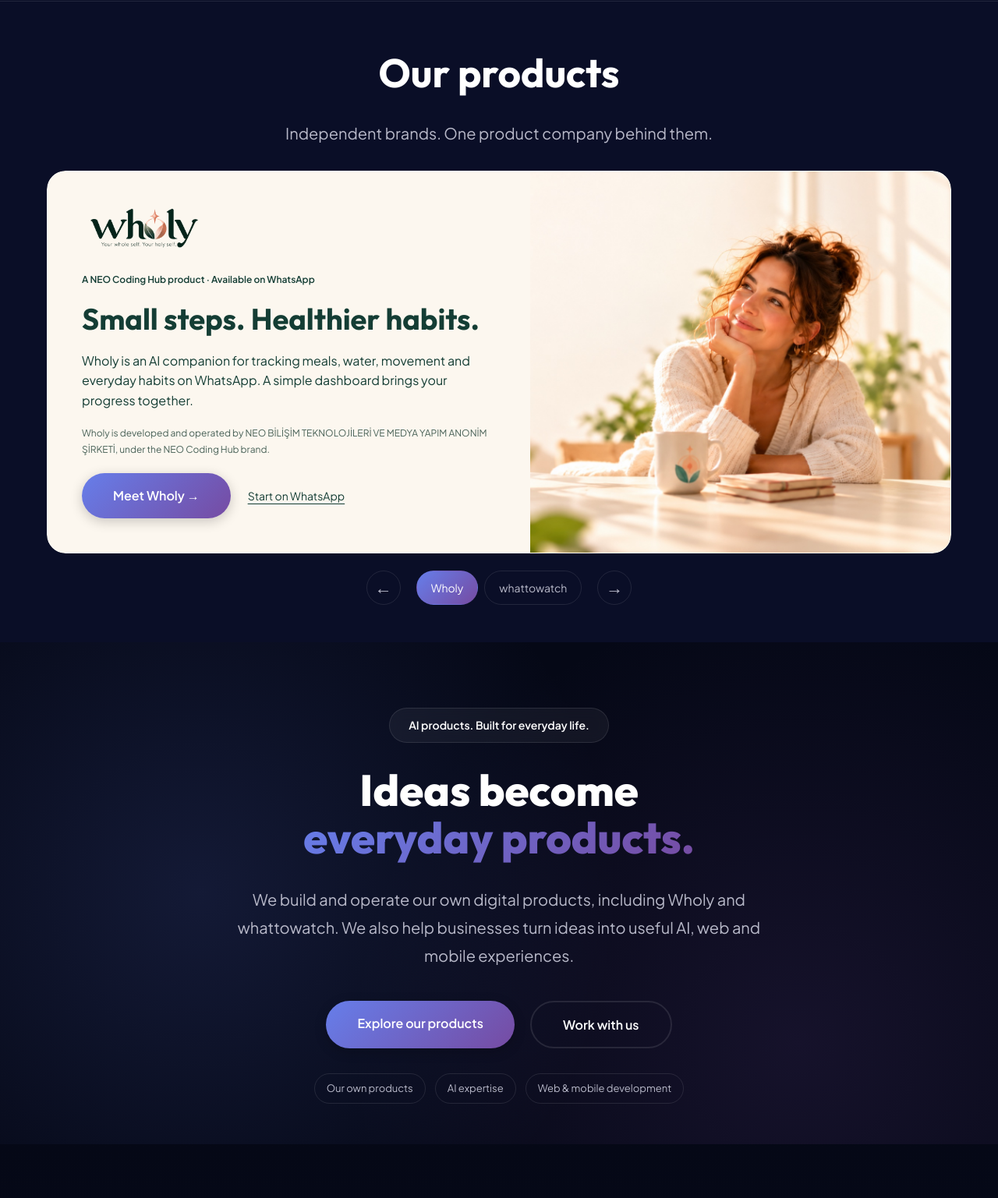
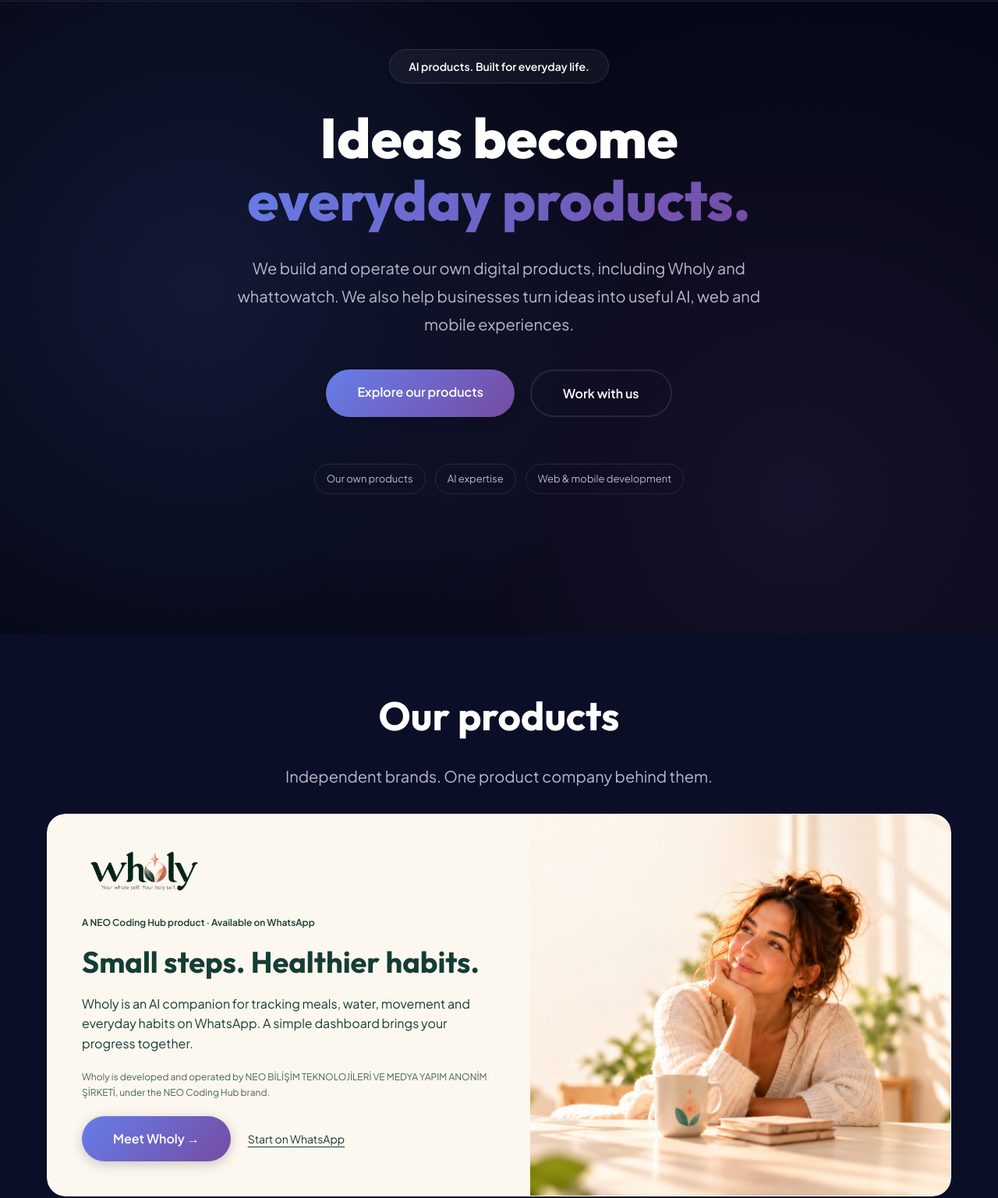
Before and after one commit to neslihan-na/neocodinghub, a plain HTML site: page index.html in a window 1280 px wide. Shown: the part 77-1614 px from the top of the page at 78% size. Drawn offline with Linux system fonts and the light colour scheme.

Commit message:
Restore introduction hero above product carousel

```diff
--- a/index.html
+++ b/index.html
@@ -51,9 +51,21 @@
         </div>
     </nav>
 
-    <section id="home" class="products products-home">
-      <div class="container" id="products">
-        <div class="section-header"><h1 class="section-title" data-en="Our products" data-tr="Ürünlerimiz">Our products</h1><p class="section-subtitle" data-en="Independent brands. One product company behind them." data-tr="Kendi kimliği olan markalar. Arkalarında aynı ürün şirketi.">Independent brands. One product company behind them.</p></div>
+    <section id="home" class="hero">
+        <div class="hero-background"></div>
+        <div class="container">
+            <div class="hero-content">
+                <div class="hero-badge" data-en="AI products. Built for everyday life." data-tr="Günlük hayata dokunan yapay zekâ ürünleri.">AI products. Built for everyday life.</div>
+                <h1 class="hero-title"><span  data-en="Ideas become" data-tr="Fikirler,">Ideas become</span><br><span class="gradient-text" data-en="everyday products." data-tr="hayatın parçası olur.">everyday products.</span></h1>
+                <p class="hero-description" data-en="We build and operate our own digital products, including Wholy and whattowatch. We also help businesses turn ideas into useful AI, web and mobile experiences." data-tr="Wholy ve whattowatch gibi kendi dijital ürünlerimizi geliştiriyor ve işletiyoruz. İşletmelerin fikirlerini de yapay zekâ, web ve mobil uygulamalarla hayata geçiriyoruz.">We build and operate our own digital products, including Wholy and whattowatch. We also help businesses turn ideas into useful AI, web and mobile experiences.</p>
+                <div class="hero-cta"><a href="#products" class="btn btn-primary" data-en="Explore our products" data-tr="Ürünlerimizi keşfet">Explore our products</a><a href="#contact" class="btn btn-secondary" data-en="Work with us" data-tr="Birlikte geliştirelim">Work with us</a></div><div class="company-pillars"><span  data-en="Our own products" data-tr="Kendi ürünlerimiz">Our own products</span><span  data-en="AI expertise" data-tr="Yapay zekâ uzmanlığı">AI expertise</span><span  data-en="Web &amp; mobile development" data-tr="Web ve mobil geliştirme">Web &amp; mobile development</span></div>
+            </div>
+        </div>
+    </section>
+
+    <section id="products" class="products products-showcase">
+      <div class="container">
+        <div class="section-header"><h2 class="section-title" data-en="Our products" data-tr="Ürünlerimiz">Our products</h2><p class="section-subtitle" data-en="Independent brands. One product company behind them." data-tr="Kendi kimliği olan markalar. Arkalarında aynı ürün şirketi.">Independent brands. One product company behind them.</p></div>
         <div class="product-slider" role="region" aria-roledescription="carousel" aria-label="Our products" data-aria-en="Our products" data-aria-tr="Ürünlerimiz">
         <div class="product-track" id="product-track" tabindex="0" aria-label="Product slides" data-aria-en="Product slides" data-aria-tr="Ürün slaytları">
         <article class="product-feature" role="group" aria-label="Wholy">
@@ -95,17 +107,7 @@
     </section>
 
     <!-- Hero Section -->
-    <section id="company-intro" class="hero">
-        <div class="hero-background"></div>
-        <div class="container">
-            <div class="hero-content">
-                <div class="hero-badge" data-en="AI products. Built for everyday life." data-tr="Günlük hayata dokunan yapay zekâ ürünleri.">AI products. Built for everyday life.</div>
-                <h2 class="hero-title"><span  data-en="Ideas become" data-tr="Fikirler,">Ideas become</span><br><span class="gradient-text" data-en="everyday products." data-tr="hayatın parçası olur.">everyday products.</span></h2>
-                <p class="hero-description" data-en="We build and operate our own digital products, including Wholy and whattowatch. We also help businesses turn ideas into useful AI, web and mobile experiences." data-tr="Wholy ve whattowatch gibi kendi dijital ürünlerimizi geliştiriyor ve işletiyoruz. İşletmelerin fikirlerini de yapay zekâ, web ve mobil uygulamalarla hayata geçiriyoruz.">We build and operate our own digital products, including Wholy and whattowatch. We also help businesses turn ideas into useful AI, web and mobile experiences.</p>
-                <div class="hero-cta"><a href="#products" class="btn btn-primary" data-en="Explore our products" data-tr="Ürünlerimizi keşfet">Explore our products</a><a href="#contact" class="btn btn-secondary" data-en="Work with us" data-tr="Birlikte geliştirelim">Work with us</a></div><div class="company-pillars"><span  data-en="Our own products" data-tr="Kendi ürünlerimiz">Our own products</span><span  data-en="AI expertise" data-tr="Yapay zekâ uzmanlığı">AI expertise</span><span  data-en="Web &amp; mobile development" data-tr="Web ve mobil geliştirme">Web &amp; mobile development</span></div>
-            </div>
-        </div>
-    </section>
+
 
 
 
--- a/styles.css
+++ b/styles.css
@@ -970,10 +970,10 @@ section[id] { scroll-margin-top: 95px; }
 .product-visual { width:100%; height:100%; min-height:440px; object-fit:cover; object-position:65% center; }
 .product-actions { display:flex; align-items:center; gap:22px; flex-wrap:wrap; }
 .product-start { color:#143d34; text-decoration:underline; text-underline-offset:4px; font-size:14px; }
-.products.products-home { padding:130px 0 48px; }
+.products.products-showcase { padding:64px 0 48px; }
 #products { scroll-margin-top:110px; }
-.products-home .section-header { margin-bottom:32px; }
-.products-home .section-title { font-size:clamp(32px,4vw,52px); }
+.products-showcase .section-header { margin-bottom:32px; }
+.products-showcase .section-title { font-size:clamp(32px,4vw,52px); }
 .product-track { display:flex; overflow-x:auto; scroll-snap-type:x mandatory; scrollbar-width:none; border-radius:24px; overscroll-behavior-x:contain; }
 .product-track::-webkit-scrollbar { display:none; }
 .product-track > .product-feature { flex:0 0 100%; min-width:0; box-sizing:border-box; scroll-snap-align:start; scroll-snap-stop:always; }
@@ -986,13 +986,9 @@ section[id] { scroll-margin-top: 95px; }
 .slider-arrow:hover { color:white; border-color:#949bf5; }
 .product-slider :focus-visible { outline:3px solid #9ca9ff; outline-offset:4px; }
 .sr-only { position:absolute; width:1px; height:1px; padding:0; margin:-1px; overflow:hidden; clip-path:inset(50%); white-space:nowrap; border:0; }
-#company-intro { min-height:0; padding:64px 0 32px; }
-#company-intro .hero-content { padding:20px 0; }
-#company-intro .hero-title { font-size:clamp(32px,5vw,56px); }
-#company-intro .hero-cta { margin-bottom:24px; }
-#company-intro .company-pillars { justify-content:center; }
+#home .company-pillars { justify-content:center; }
 @media(max-width:640px) {
-    .products.products-home { padding:110px 0 32px; }
+    .products.products-showcase { padding:48px 0 32px; }
     .product-slider-controls { gap:10px; }
     .slider-tab { padding:10px 12px; }
     .product-track .product-visual { height:230px; }
```
